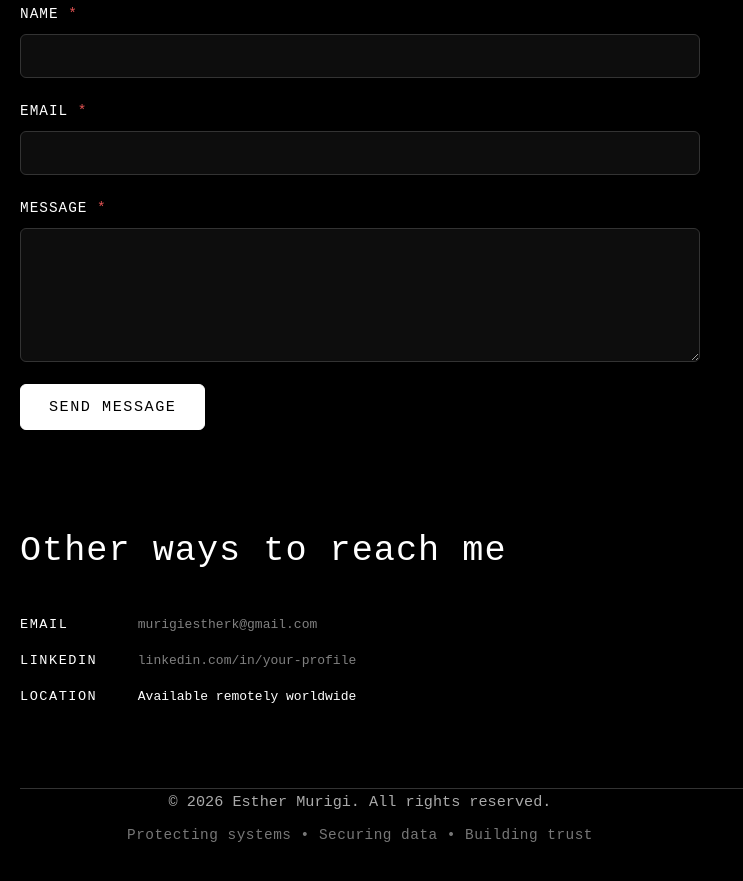
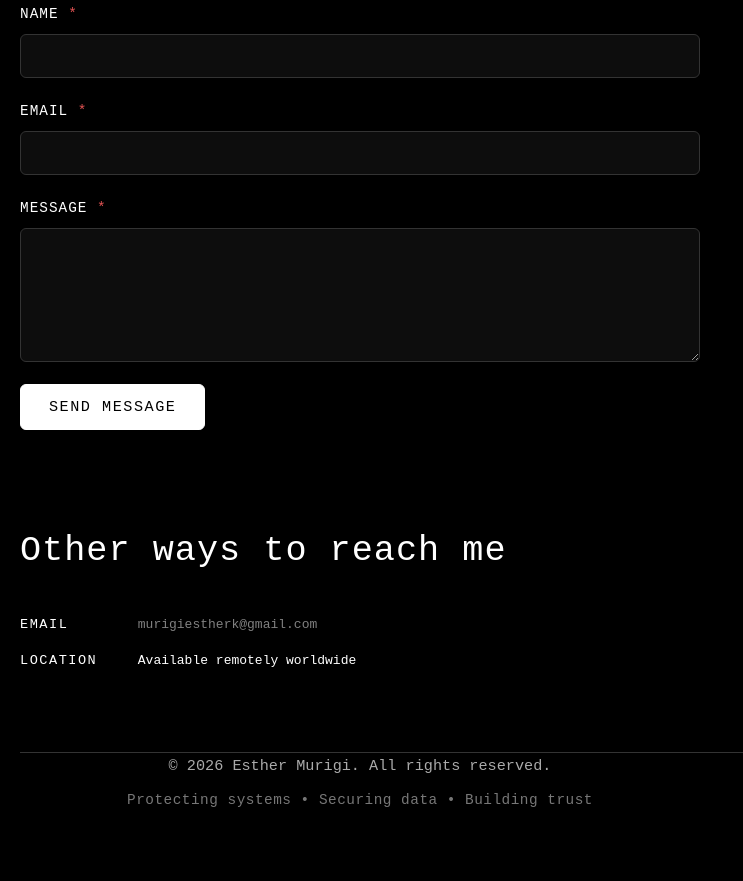
Before and after one commit to Esthermurigi/esthermurigi, a plain HTML site: page contact.html in a window 1280 px wide. Shown: the part 333-1214 px from the top of the page, without its empty margins (0-743 px from the left). Drawn offline with Linux system fonts and the light colour scheme.

Commit message:
Remove placeholder LinkedIn row from contact page

```diff
--- a/contact.html
+++ b/contact.html
@@ -58,15 +58,10 @@
 
     <h2>Other ways to reach me</h2>
 
-    <!-- Replace the details below with your real contact information -->
     <ul class="contact-list">
         <li>
             <span class="label">Email</span>
             <a href="mailto:murigiestherk@gmail.com">murigiestherk@gmail.com</a>
-        </li>
-        <li>
-            <span class="label">LinkedIn</span>
-            <a href="https://www.linkedin.com/in/your-profile">linkedin.com/in/your-profile</a>
         </li>
         <li>
             <span class="label">Location</span>
```
